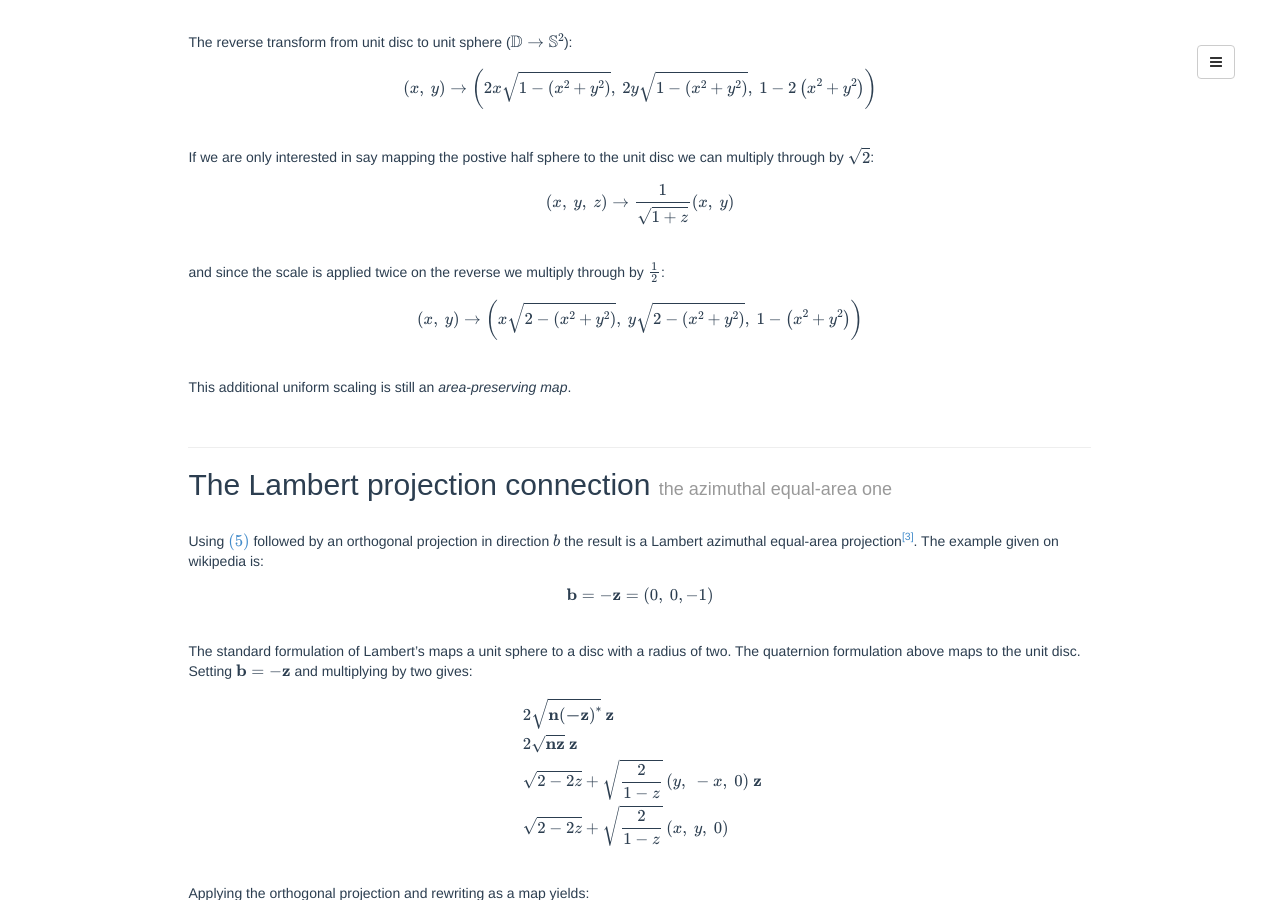
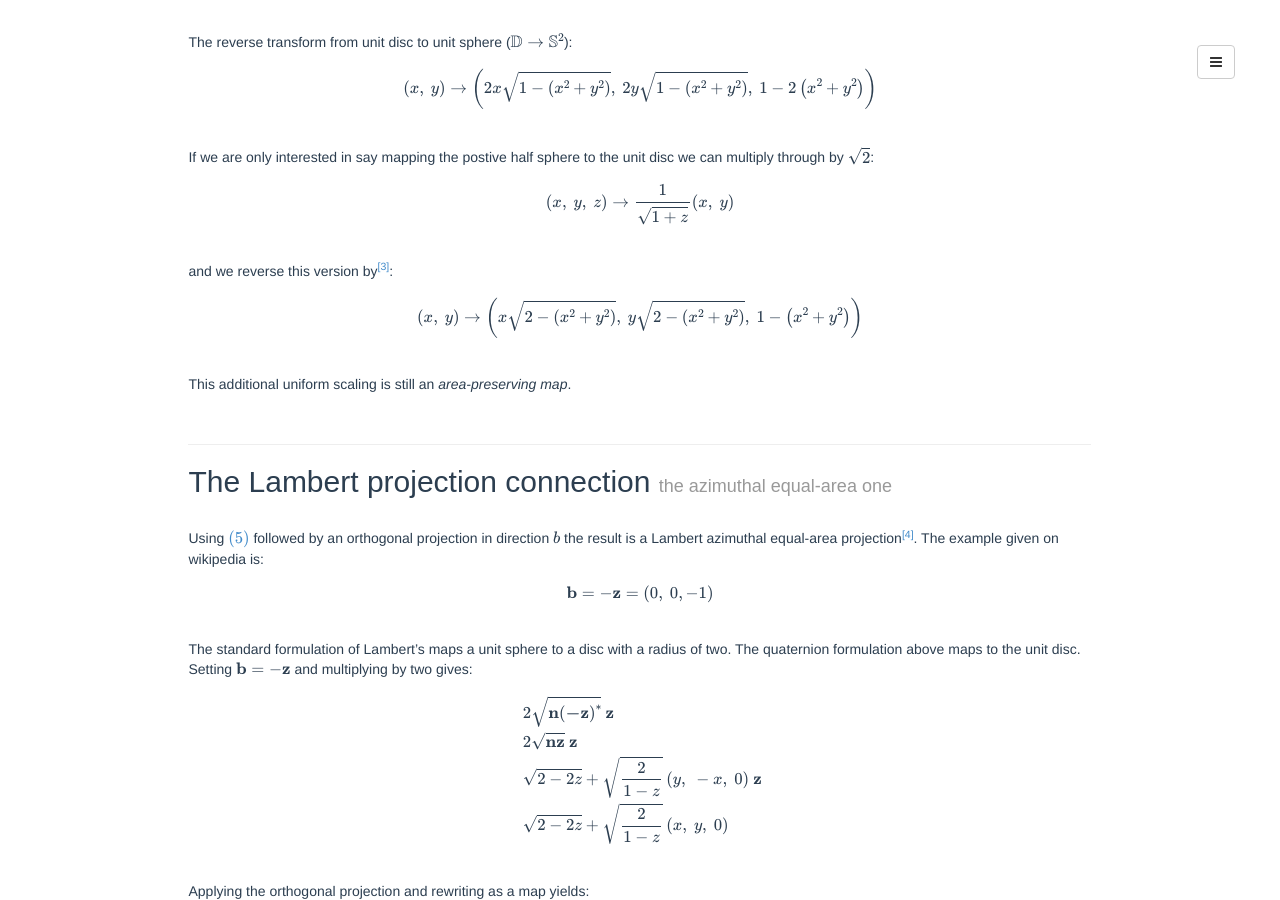
Before and after one commit to Marc-B-Reynolds/Marc-B-Reynolds.github.io, a Jekyll site: the page built from _posts/2016-06-26-QuatNormal.md, in a window 1280 px wide and 900 px high, scrolled down 2554 px. Built offline with Jekyll 4.4.1, drawn with Linux system fonts in a browser that asks for light colours; formulas are drawn with MathJax 3; comment, search, counter and statistics services are not loaded; some of the changed text lies outside the part shown.

Commit message:
uniform disc->cap pass 2

```diff
--- a/_posts/2016-06-26-QuatNormal.md
+++ b/_posts/2016-06-26-QuatNormal.md
@@ -164,7 +164,7 @@ $$
 $$
 
 \\
-and since the scale is applied twice on the reverse we multiply through by $\frac{1}{2}$:
+and we reverse this version by[^uniform]:
 
 $$
 \left( x,~y \right) \rightarrow \left(x\sqrt{2-\left(x^2+y^2\right)},~y\sqrt{2-\left(x^2+y^2\right)},~1-\left(x^2+y^2\right)\right)
```
Also changed, not shown: other parts of _posts/2016-06-26-QuatNormal.md (+1 -0 lines), _posts/2016-11-28-Uniform.md (+21 -1 lines).
